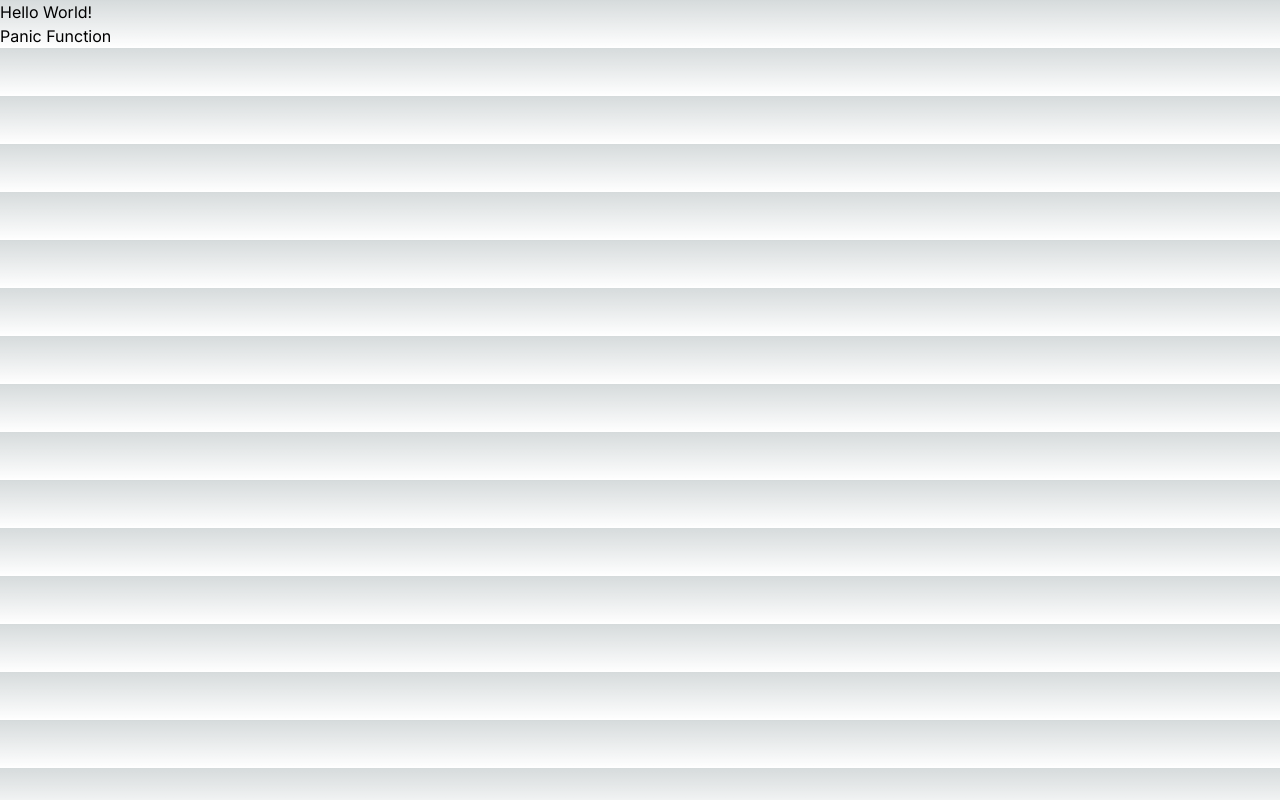
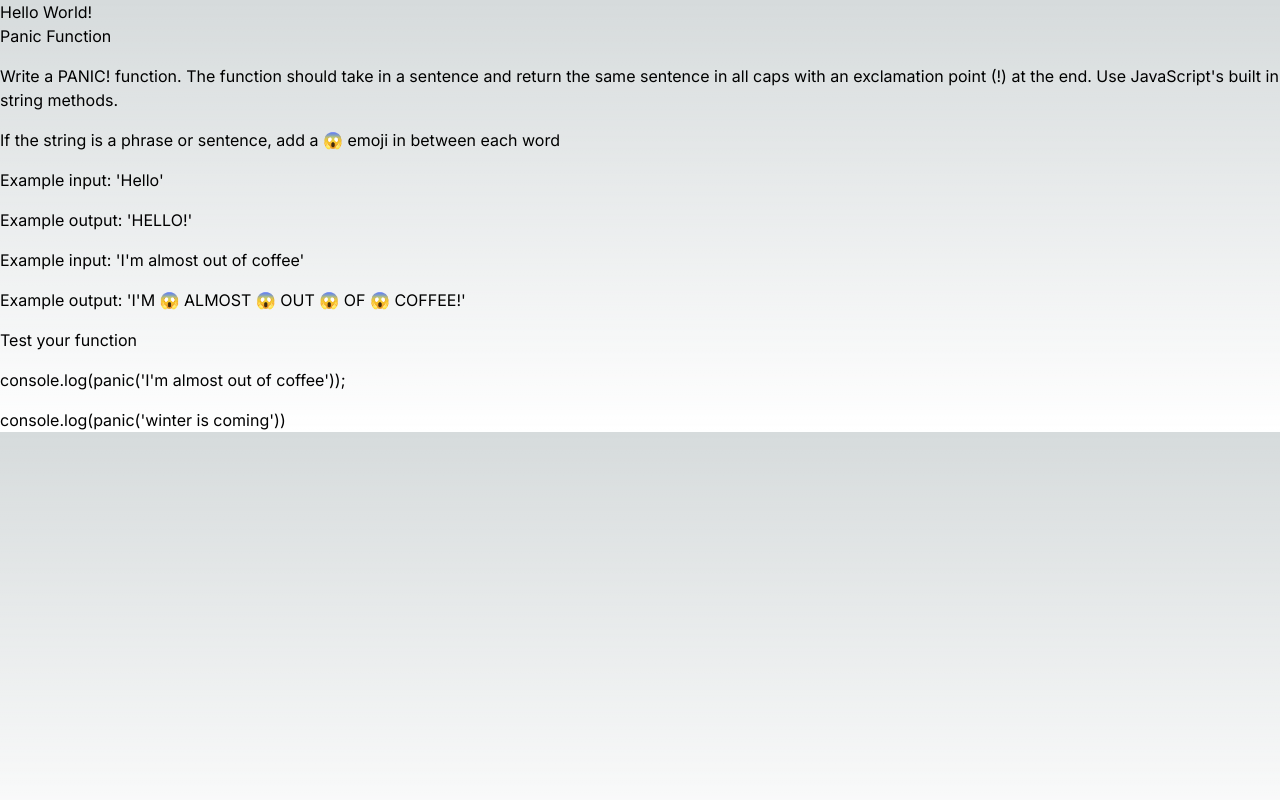
Before and after one commit to IsabelTizon/js-challenges, a Next.js app: page /scrimba/0 in a window 1280 px wide. Built offline with nearby package versions, Linux system fonts and the light colour scheme.

Commit message:
Challenge description map to separate the strings of the array!!

```diff
--- a/src/app/scrimba/[challengeDetails]/page.js
+++ b/src/app/scrimba/[challengeDetails]/page.js
@@ -13,7 +13,7 @@ export default function ChallengeDetails({ params }) {
 	https://www.freecodecamp.org/news/destructuring-in-javascript/
 
 	*/
-	console.log("params => ", params);
+	// console.log("params => ", params);
 	/*
 	console.log("params => ", params);
 	params = EL OBJETO Y SU VALOR
@@ -23,7 +23,7 @@ export default function ChallengeDetails({ params }) {
 	console.log(
 		"=================================================="
 	);
-	console.log("challengeDetails =>", challengeDetails);
+	// console.log("challengeDetails =>", challengeDetails);
 	/*
 	console.log("challengeDetails =>", challengeDetails);
 	challengeDetails = SOLO EL VALOR
@@ -32,10 +32,10 @@ export default function ChallengeDetails({ params }) {
 	console.log(
 		"=================================================="
 	);
-	console.log(
-		"challenges[challengeDetails]===>",
-		challenges[challengeDetails]
-	);
+	// console.log(
+	// 	"challenges[challengeDetails]===>",
+	// 	challenges[challengeDetails]
+	// );
 	/*
 	console.log(
 		"challenges[challengeDetails]===>",
@@ -46,7 +46,7 @@ export default function ChallengeDetails({ params }) {
 	console.log(
 		"=================================================="
 	);
-	console.log("All Challenges", challenges);
+	// console.log("All Challenges", challenges);
 	/*
 	console.log("All Challenges", challenges);
 	challenges= TODAS LOS OBJENTOS CON SUS PROPIEDADES Y VALORES
@@ -58,6 +58,19 @@ export default function ChallengeDetails({ params }) {
 			<h1 className="" key={challenge.id}>
 				{challenge.name}
 			</h1>
+			<div>
+				{challenge.description.map((intructions) => {
+					console.log(
+						"challenge.description ===> ",
+						challenge.description
+					);
+					return (
+						<p className="mt-[1rem]" key={intructions}>
+							{intructions}
+						</p>
+					);
+				})}
+			</div>
 		</div>
 	);
 }
```
